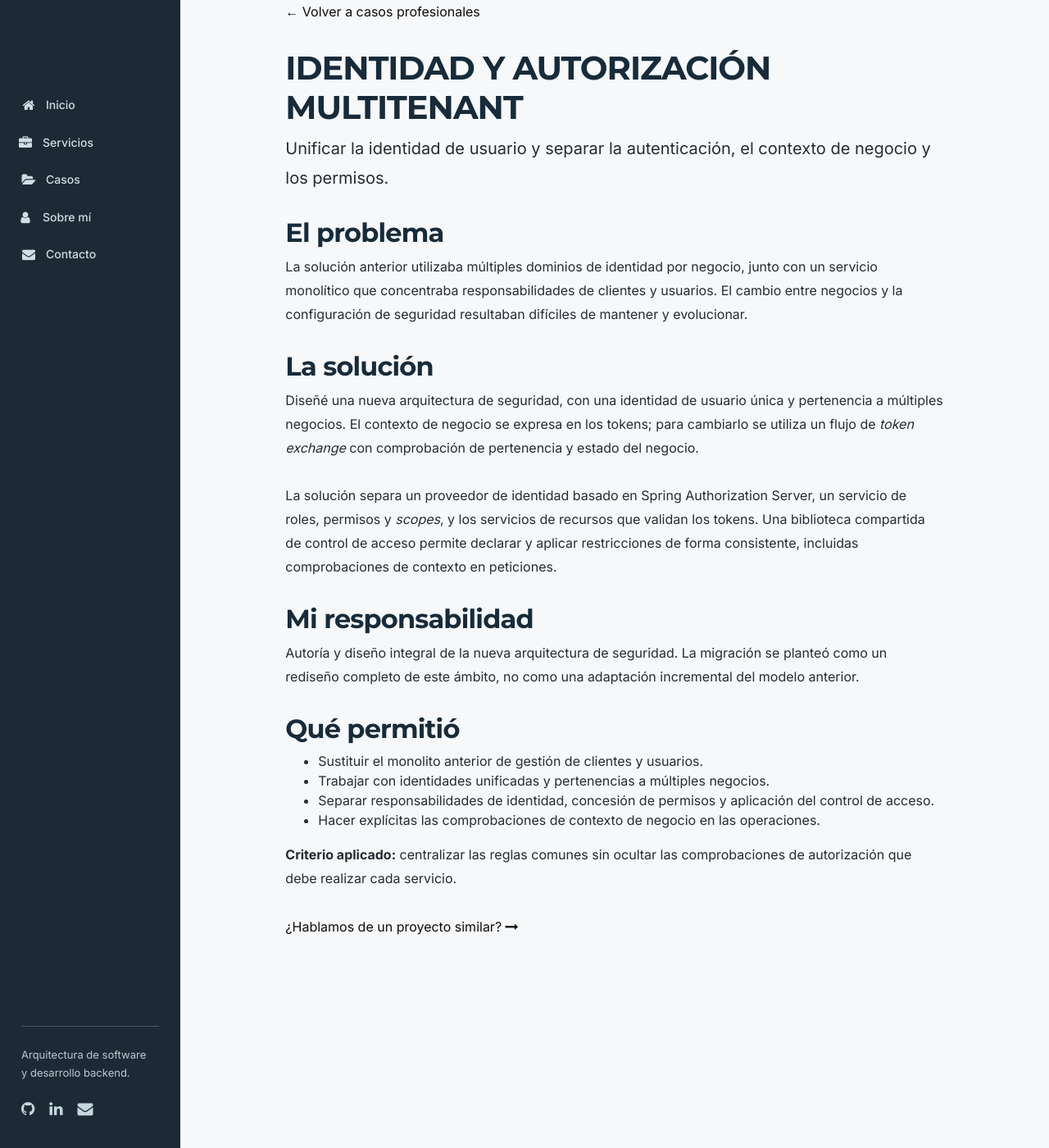
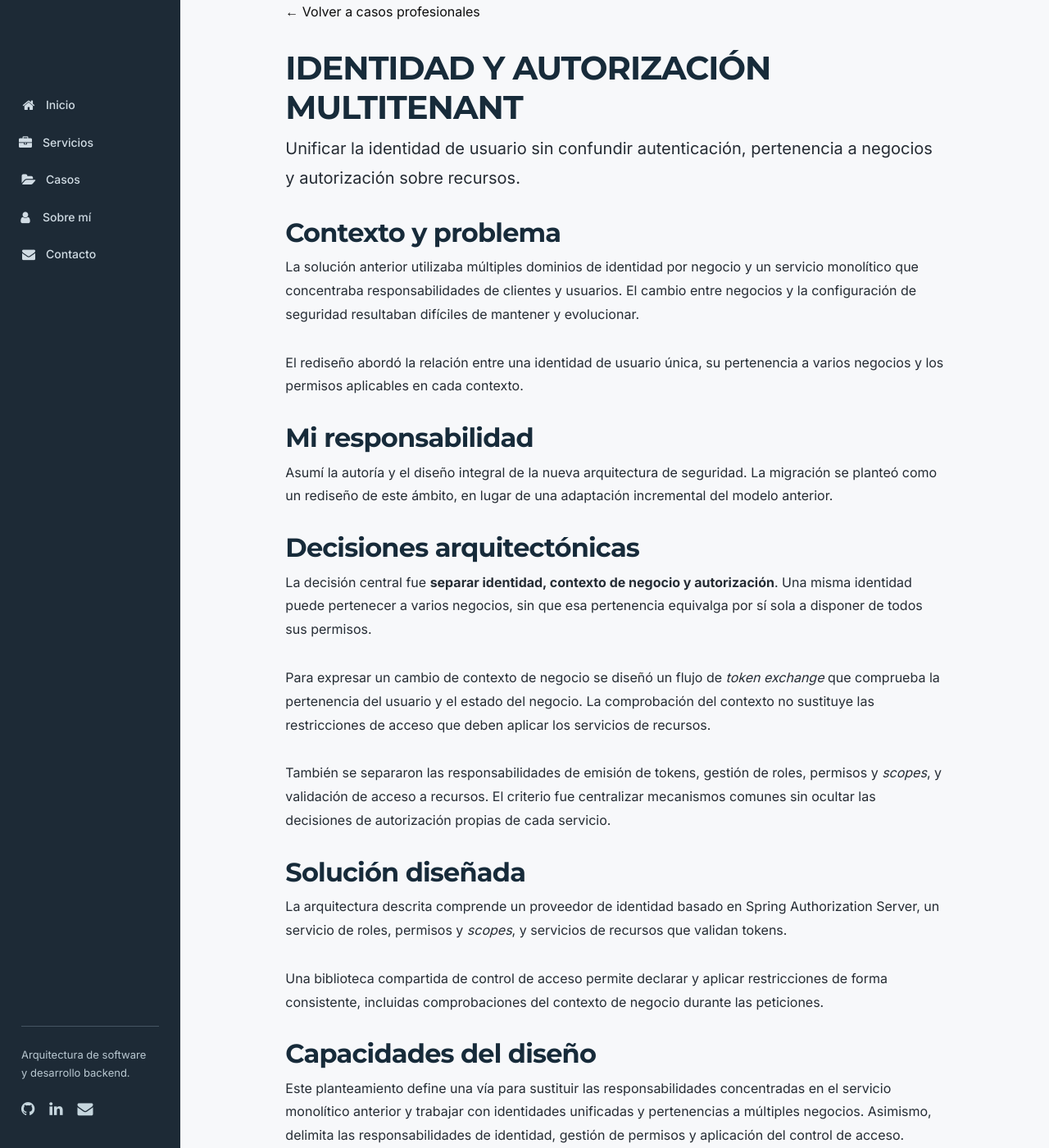
Before and after one commit to dabiz-me/dabiz.me, a Jekyll site: the page built from casos/identidad-multitenant.md, in a window 1280 px wide and 1400 px high. Shown: the whole window at 82% size. Built offline with Jekyll 4.4.1, drawn with Linux system fonts in a browser that asks for light colours; some of the changed text lies outside the part shown.

Commit message:
docs(cases): structure identidad-multitenant.md narrative

```diff
--- a/casos/identidad-multitenant.md
+++ b/casos/identidad-multitenant.md
@@ -1,29 +1,40 @@
 ---
 layout: case
 title: Identidad y autorización multitenant
-summary: Unificar la identidad de usuario y separar la autenticación, el contexto de negocio y los permisos.
+summary: Unificar la identidad de usuario sin confundir autenticación, pertenencia a negocios y autorización sobre recursos.
 permalink: /casos/identidad-multitenant/
 ---
 
-## El problema
+## Contexto y problema
 
-La solución anterior utilizaba múltiples dominios de identidad por negocio, junto con un servicio monolítico que concentraba responsabilidades de clientes y usuarios. El cambio entre negocios y la configuración de seguridad resultaban difíciles de mantener y evolucionar.
+La solución anterior utilizaba múltiples dominios de identidad por negocio y un servicio monolítico que concentraba responsabilidades de clientes y usuarios. El cambio entre negocios y la configuración de seguridad resultaban difíciles de mantener y evolucionar.
 
-## La solución
-
-Diseñé una nueva arquitectura de seguridad, con una identidad de usuario única y pertenencia a múltiples negocios. El contexto de negocio se expresa en los tokens; para cambiarlo se utiliza un flujo de *token exchange* con comprobación de pertenencia y estado del negocio.
-
-La solución separa un proveedor de identidad basado en Spring Authorization Server, un servicio de roles, permisos y *scopes*, y los servicios de recursos que validan los tokens. Una biblioteca compartida de control de acceso permite declarar y aplicar restricciones de forma consistente, incluidas comprobaciones de contexto en peticiones.
+El rediseño abordó la relación entre una identidad de usuario única, su pertenencia a varios negocios y los permisos aplicables en cada contexto.
 
 ## Mi responsabilidad
 
-Autoría y diseño integral de la nueva arquitectura de seguridad. La migración se planteó como un rediseño completo de este ámbito, no como una adaptación incremental del modelo anterior.
+Asumí la autoría y el diseño integral de la nueva arquitectura de seguridad. La migración se planteó como un rediseño de este ámbito, en lugar de una adaptación incremental del modelo anterior.
 
-## Qué permitió
+## Decisiones arquitectónicas
 
-- Sustituir el monolito anterior de gestión de clientes y usuarios.
-- Trabajar con identidades unificadas y pertenencias a múltiples negocios.
-- Separar responsabilidades de identidad, concesión de permisos y aplicación del control de acceso.
-- Hacer explícitas las comprobaciones de contexto de negocio en las operaciones.
+La decisión central fue **separar identidad, contexto de negocio y autorización**. Una misma identidad puede pertenecer a varios negocios, sin que esa pertenencia equivalga por sí sola a disponer de todos sus permisos.
 
-**Criterio aplicado:** centralizar las reglas comunes sin ocultar las comprobaciones de autorización que debe realizar cada servicio.
+Para expresar un cambio de contexto de negocio se diseñó un flujo de *token exchange* que comprueba la pertenencia del usuario y el estado del negocio. La comprobación del contexto no sustituye las restricciones de acceso que deben aplicar los servicios de recursos.
+
+También se separaron las responsabilidades de emisión de tokens, gestión de roles, permisos y *scopes*, y validación de acceso a recursos. El criterio fue centralizar mecanismos comunes sin ocultar las decisiones de autorización propias de cada servicio.
+
+## Solución diseñada
+
+La arquitectura descrita comprende un proveedor de identidad basado en Spring Authorization Server, un servicio de roles, permisos y *scopes*, y servicios de recursos que validan tokens.
+
+Una biblioteca compartida de control de acceso permite declarar y aplicar restricciones de forma consistente, incluidas comprobaciones del contexto de negocio durante las peticiones.
+
+## Capacidades del diseño
+
+Este planteamiento define una vía para sustituir las responsabilidades concentradas en el servicio monolítico anterior y trabajar con identidades unificadas y pertenencias a múltiples negocios. Asimismo, delimita las responsabilidades de identidad, gestión de permisos y aplicación del control de acceso.
+
+Estas son **capacidades y objetivos de la arquitectura descrita**, no métricas de mejora ni una confirmación del estado final de la migración.
+
+## Criterio aplicado
+
+Unificar la identidad no implica unificar indiscriminadamente los permisos: el contexto de negocio y la autorización sobre cada recurso deben seguir siendo explícitos.
```
